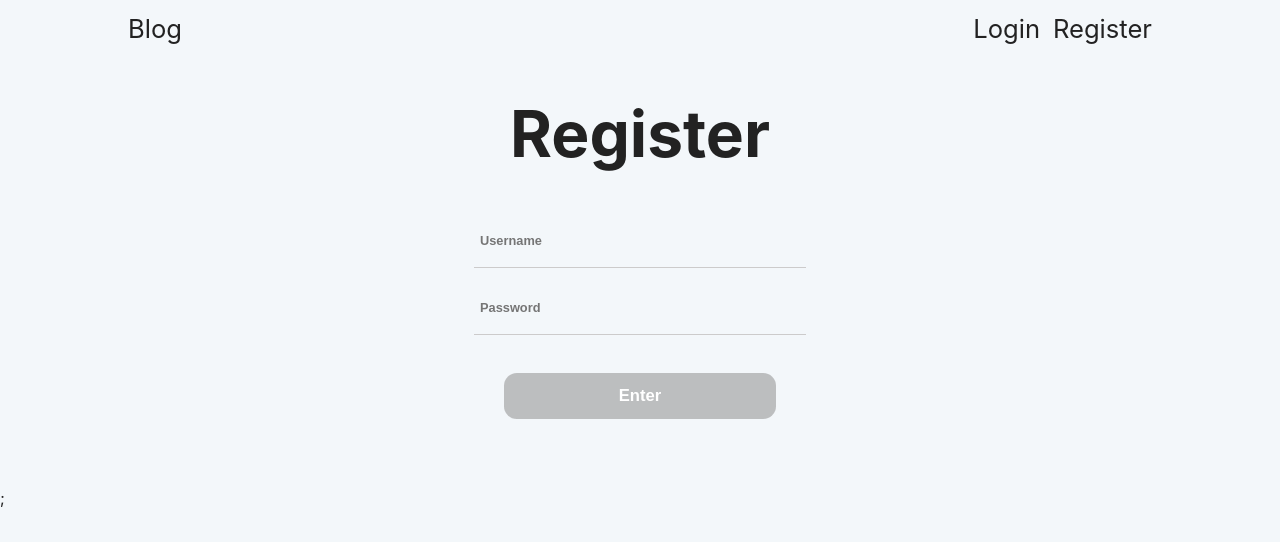
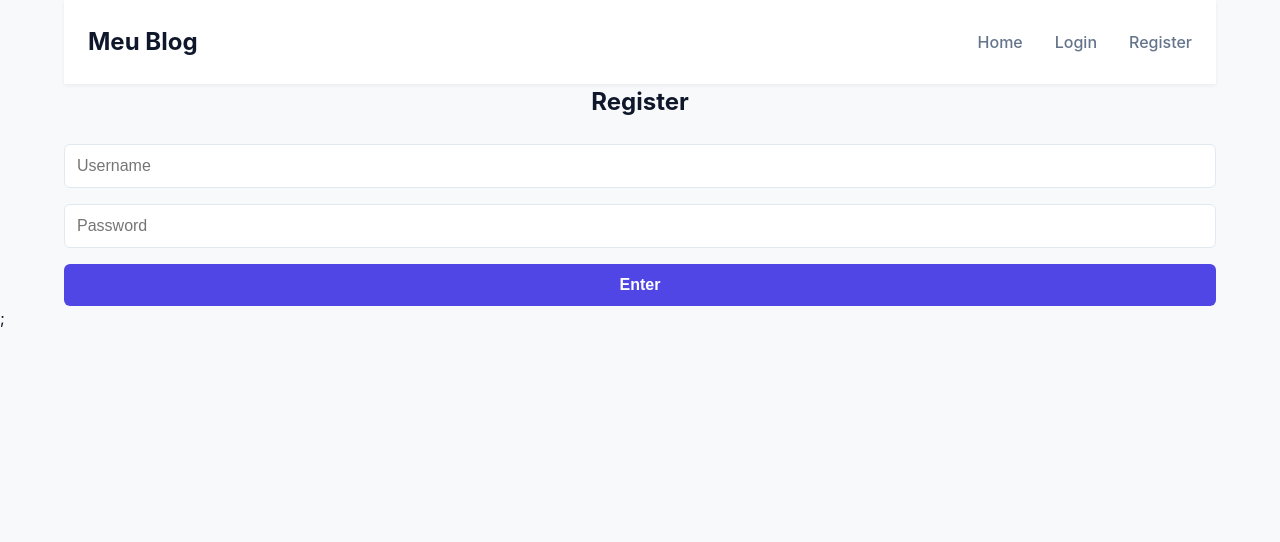
Before and after one commit to ArielNunesS/blog-mern, a React (Create React App) app in the folder client/: page /register in a window 1280 px wide. Shown: the top 542 px of the page. Built offline with nearby package versions, Linux system fonts and the light colour scheme; no server answers.

Commit message:
style: better home page

```diff
--- a/client/src/App.css
+++ b/client/src/App.css
@@ -1,187 +1,296 @@
-@media screen and (max-width: 480px) {
-  form.register, form.login {
-    max-width: 90vw;
-  }
-
-input{
-  font-size: 5vw;
-  height: 7vw;
+/* Reset e estilos globais */
+:root {
+  --primary-bg: #f8f9fb;
+  --secondary-bg: #ffffff;
+  --primary-text: #0f172a;
+  --secondary-text: #64748b;
+  --accent-color: #4f46e5;
+  --border-color: #e2e8f0;
+  --shadow: 0 4px 6px -1px rgba(0, 0, 0, 0.1), 0 2px 4px -1px rgba(0, 0, 0, 0.06);
 }
 
-.btn-form{
-    font-size: 5vw;
-  }
+* {
+  box-sizing: border-box;
+  margin: 0;
+  padding: 0;
 }
 
-body{
-  color: #222;
-  background-color: #f3f7fa;
-  margin: 0;
+body {
+  font-family: Inter, system-ui, -apple-system, BlinkMacSystemFont, 'Segoe UI', Roboto, sans-serif;
+  color: var(--primary-text);
+  background-color: var(--primary-bg);
+  line-height: 1.5;
 }
 
-main{
-  padding: 1vw;
-  max-width: 80vw;
-  margin: 0 auto;
-}
-
-header{
-  position: relative;
-  display: flex;
-  justify-content: space-between;
-  margin-bottom: 5vw;
-}
-
-header a{
+a {
   text-decoration: none;
   color: inherit;
 }
 
-header nav{
-  display: flex;
-  position: relative;
-  gap: 1vw;
+main {
+  max-width: 1200px;
+  margin: 0 auto;
+  padding: 0 1.5rem;
 }
 
-header a.logo{
-  font-size: 2vw;
+/* Header */
+header {
+  display: flex;
+  justify-content: space-between;
+  align-items: center;
+  padding: 1.5rem 1.5rem;
+  background-color: var(--secondary-bg);
+  box-shadow: 0 2px 4px rgba(0, 0, 0, 0.05);
+  max-width: 1200px;
+  margin: 0 auto;
 }
 
-header nav{
-  font-size: 2vw;
+header .logo {
+  font-size: 1.5rem;
+  font-weight: 700;
+  color: var(--primary-text);
 }
 
-div.post{
+header nav {
   display: flex;
-  max-width: 100%;
-  margin: 0 auto;
-  padding-bottom: 3vw;
+  gap: 2rem;
+  align-items: center;
 }
 
-div.post img{
-  min-width: 30vw;
-  min-height: 20vw;
-  max-width: 30vw;
-  max-height: 30vw;
+header nav a {
+  color: var(--secondary-text);
+  font-weight: 500;
+  transition: color 0.2s;
 }
 
-div.text{
-  position: relative;
-  left: 1.5vw;
-  text-align: left;
+header nav a:hover {
+  color: var(--primary-text);
 }
 
-div.text h2{
-  display: inline;
-  position: relative;
-  font-size: 2.5vw;
-  text-decoration: none;
-  color: inherit;
-  margin-bottom: 2vw;
+.btn-login, .btn-register {
+  padding: 0.5rem 1rem;
+  border-radius: 6px;
+  font-weight: 600;
 }
 
-div.text a {
-  display: inline;
-  text-decoration: none;
-  color: inherit;
-  width: inherit;
-  padding: 0;
-  margin: 0;
+.btn-login {
+  color: var(--primary-text);
 }
 
+.btn-register {
+  background-color: var(--accent-color);
+  color: white;
+}
 
-div.post div.text .info{
-  margin: 0;
-  position: relative;
-  font-size: 0.85vw;
+/* Hero section */
+.hero-section {
+  text-align: center;
+  padding: 5rem 1rem;
+  background-position: center;
+  background-size: cover;
+  margin-bottom: 2.5rem;
+}
+
+.hero-section h1 {
+  font-size: 3.5rem;
+  font-weight: 800;
+  margin-bottom: 1rem;
+  line-height: 1.1;
+}
+
+.hero-section p {
+  font-size: 1.25rem;
+  color: var(--secondary-text);
+  max-width: 700px;
+  margin: 0 auto;
+}
+
+/* Categories filter */
+.categories-filter {
+  display: flex;
+  gap: 0.5rem;
+  margin-bottom: 2.5rem;
+  flex-wrap: wrap;
+}
+
+.categories-filter button {
+  background: none;
+  border: none;
+  padding: 0.5rem 1rem;
+  border-radius: 2rem;
   font-weight: 500;
-  bottom: 3.5vw;
-  color: #888;
-  display: flex;
-  gap: 0.8vw;
+  cursor: pointer;
+  color: var(--secondary-text);
+  transition: all 0.2s;
+}
+
+.categories-filter button:hover {
+  background-color: var(--border-color);
+}
+
+.categories-filter button.active {
+  background-color: var(--primary-text);
+  color: white;
+}
+
+/* Posts grid */
+.posts-grid {
+  display: grid;
+  grid-template-columns: repeat(auto-fill, minmax(350px, 1fr));
+  gap: 2rem;
+}
+
+.post-card {
+  background-color: var(--secondary-bg);
+  border-radius: 12px;
+  overflow: hidden;
+  box-shadow: var(--shadow);
+  transition: transform 0.2s, box-shadow 0.2s;
+}
+
+.post-card:hover {
+  transform: translateY(-5px);
+  box-shadow: 0 10px 15px -3px rgba(0, 0, 0, 0.1), 0 4px 6px -2px rgba(0, 0, 0, 0.05);
+}
+
+.post-image img {
+  width: 100%;
+  height: 200px;
+  object-fit: cover;
+}
+
+.post-content {
+  padding: 1.5rem;
+}
+
+.category {
+  display: inline-block;
+  font-size: 0.75rem;
+  font-weight: 600;
+  text-transform: uppercase;
+  letter-spacing: 0.05em;
+  color: var(--accent-color);
+  margin-bottom: 0.5rem;
+}
+
+.post-content h2 {
+  font-size: 1.25rem;
+  font-weight: 700;
+  margin-bottom: 0.5rem;
+  line-height: 1.3;
+}
+
+.post-date {
+  font-size: 0.875rem;
+  color: var(--secondary-text);
+  margin-bottom: 1rem;
 }
 
 .summary {
-  margin-top: 2vw;
-  font-weight: 500;
+  font-size: 1rem;
+  color: var(--secondary-text);
+  margin-bottom: 1rem;
+  display: -webkit-box;
+  -webkit-line-clamp: 3;
+  -webkit-box-orient: vertical;
+  overflow: hidden;
 }
 
-div.post p.info a.author{
-  color: #64a9e9;
+.author-info {
+  font-size: 0.875rem;
+  color: var(--secondary-text);
 }
 
-div.text p.content{
-  position: relative;
-  font-size: 0.7vw;
-  font-weight: 500;
-  bottom: 1.5vw;
-  text-align: justify;
-  line-height: 0.7vw;
-  max-height: 10vw;
+.author {
+  font-weight: 600;
+  color: var(--accent-color);
 }
 
-.register, .login{
-  display: flex;
-  flex-direction: column;
-  align-items: center;
-  margin: 0 auto;
+/* Formulários */
+.form-container {
+  max-width: 400px;
+  margin: 3rem auto;
+  padding: 2rem;
+  background-color: var(--secondary-bg);
+  border-radius: 12px;
+  box-shadow: var(--shadow);
 }
 
-form{
-  position: relative;
-  bottom: 7vh;
+.form-title {
+  font-size: 1.5rem;
+  font-weight: 700;
+  margin-bottom: 1.5rem;
+  text-align: center;
 }
 
-.form-title{
-  position: relative;
-  font-size: 5vw;
+.form-input {
+  width: 100%;
+  padding: 0.75rem;
+  margin-bottom: 1rem;
+  border: 1px solid var(--border-color);
+  border-radius: 6px;
+  font-size: 1rem;
 }
 
-.form-input{
-  position: relative;
-  display: block;
-  margin-bottom: 1vw;
-  height: 5vh;
-  width: 25vw;
-  padding: 0.5vw;
-  border: 0;
-  background-color: #f3f7fa;
-  border-bottom: 0.15vw solid #cccbcb;
-  font-size: 1vw;
-  font-weight: bold;
+.form-input:focus {
+  outline: none;
+  border-color: var(--accent-color);
+  box-shadow: 0 0 0 3px rgba(79, 70, 229, 0.1);
 }
 
-.form-input:focus{
-  outline: 0;
-  background-color: #d7d7da;
+.btn-form {
+  width: 100%;
+  padding: 0.75rem;
+  background-color: var(--accent-color);
+  color: white;
+  border: none;
+  border-radius: 6px;
+  font-size: 1rem;
+  font-weight: 600;
+  cursor: pointer;
+  transition: background-color 0.2s;
 }
 
-.btn-form{
-  position: inherit;
-  margin-top: 2vw;
-  padding: 1vw;
-  width: 21.3vw;
-  background-color: #8f8f8f8a;
-  font-size: 1.3vw;
-  font-weight: 600;
-  color: #fff;
-  border-radius: 1vw;
-  border: 0;
+.btn-form:hover {
+  background-color: #4338ca;
 }
 
-.btn-form.active{
-  font-weight: bold;
-  background-color: #696969;
-  cursor: pointer;
+/* Media queries */
+@media screen and (max-width: 768px) {
+  header {
+    flex-direction: column;
+    gap: 1rem;
+  }
+
+  header nav {
+    flex-wrap: wrap;
+    justify-content: center;
+    gap: 1rem;
+  }
+
+  .hero-section h1 {
+    font-size: 2.5rem;
+  }
+
+  .posts-grid {
+    grid-template-columns: 1fr;
+  }
 }
 
-.btn-form.active:hover{
-  transition: 0.3s;
-  background-color: #252525;
-  box-shadow: 0 0 0 0.1vw #b6b6b6;
-  cursor: pointer;
+@media screen and (max-width: 480px) {
+  .categories-filter {
+    justify-content: center;
+  }
+
+  .hero-section h1 {
+    font-size: 2rem;
+  }
+
+  .hero-section p {
+    font-size: 1rem;
+  }
+
+  .form-container {
+    padding: 1.5rem;
+  }
 }
-
-.btn-logout:hover{
-  cursor: pointer;
-}
--- a/client/src/components/Header.js
+++ b/client/src/components/Header.js
@@ -27,19 +27,40 @@ export default function Header(){
 
     return (<>
         <header>
-        <Link to="/" className="logo">Blog</Link>
+          <Link to="/" className="logo">Meu Blog</Link>
         <nav>
+        <Link to="/">Home</Link>
           {username && ( <>
             <Link to="/create">Create Post</Link>
             <a onClick={logout}>Logout</a>
+
             </>
           )}
             {!username && ( <>
+
                 <Link to="/login">Login</Link>
                 <Link to="/register">Register</Link>
+
               </>
             )}
         </nav>
       </header>
     </>);
 }
+
+// import { Link } from 'react-router-dom';
+
+// export default function Header() {
+//   return (
+//     <header>
+//       <Link to="/" className="logo">MeuBlog</Link>
+//       <nav>
+//         <Link to="/">Home</Link>
+//         <Link to="/categorias">Categorias</Link>
+//         <Link to="/sobre">Sobre</Link>
+//         <Link to="/login" className="btn-login">Entrar</Link>
+//         <Link to="/register" className="btn-register">Cadastrar</Link>
+//       </nav>
+//     </header>
+//   );
+// }
--- a/client/src/components/Post.js
+++ b/client/src/components/Post.js
@@ -6,26 +6,32 @@ import { format } from "date-fns";
 export default function Post({_id, title, summary, content, cover, createdAt, author}){
 
     return (<>
-        <div className="post">
-            <Link to={`/posts/${_id}`}>
-                <img src={'http://localhost:4000/'+cover}></img>
-            </Link>
-            <div className="text">
+
+    <div className="post-card">
+        <div className="post-image">
+            <img src={'http://localhost:4000/'+cover}></img>
+        </div>
+
+        <div className="post-content">
+            <Link to={`/posts/${_id}`}> </Link>
+
             <Link to={`/posts/${_id}`}>
                 <h2> {title} </h2>
             </Link>
-            <p className="summary"> {summary} </p>
 
-            <p className="info">
+            <time className='post-date'> {format(new Date(createdAt), "MMM d, yyyy - HH:mm")} </time>
+
+            <div className="author-info">
+                <span> Por </span>
                 <Link to={`users/${author._id}`}>
                     <a className="author">{author.username}</a>
                 </Link>
-                <time> {format(new Date(createdAt), "MMM d, yyyy - HH:mm")} </time>
-            </p>
+            </div>
 
+            <p className="summary"> {summary} </p>
             <p className="content"> {parse(content)} </p>
 
-            </div>
         </div>
+    </div>
         </>);
     }
--- a/client/src/pages/HomePage.js
+++ b/client/src/pages/HomePage.js
@@ -12,9 +12,19 @@ export default function HomePage(){
         });
     }, [] );
 
-    return (<>
-        {posts.length > 0 && posts.map(post => (
-            <Post {...post} />
-        ))}
-    </>);
+    return (
+
+    <div className="blog-container">
+        <div className="hero-section">
+            <h1>Notícias, insights e mais</h1>
+            <p>Aprenda mais sobre nosso blog, nossa abordagem e as últimas novidades.</p>
+        </div>
+
+      <div className="posts-grid">
+            {posts.length > 0 && posts.map(post => (
+              <Post {...post} />
+            ))}
+      </div>
+    </div>
+    );
 }
--- a/client/src/pages/PostPage.js
+++ b/client/src/pages/PostPage.js
@@ -34,7 +34,7 @@ export default function PostPage() {
             <time className="single-time"> {format(new Date(postInfo.createdAt), "MMM d, yyyy - HH:mm")} </time>
         </div>
 
-        <img src={`http://localhost:4000/${postInfo.cover}`}/>
+        <img src={`http://localhost:4000/${postInfo.cover}`} alt="Post Img"/>
     </div>
 
     <div className="single-texts">
```
